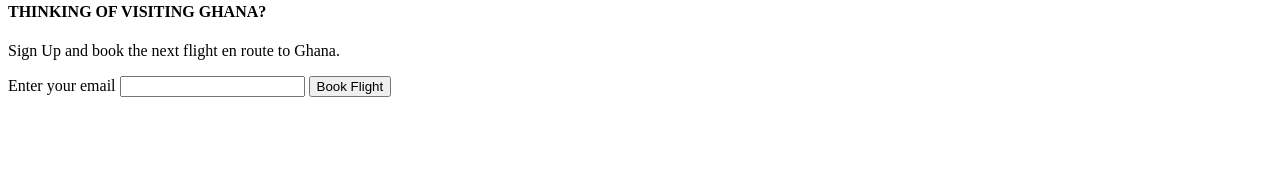
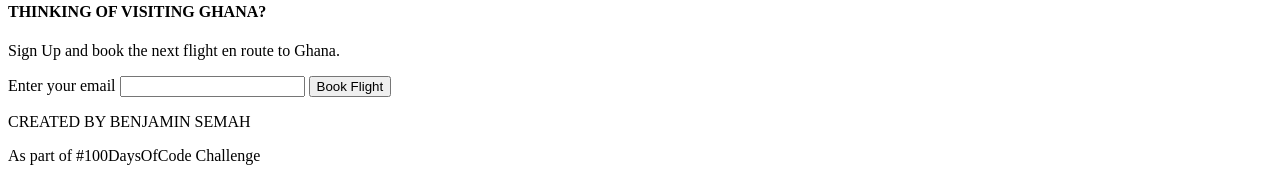
Before and after one commit to BenjaminSemah/GhanaLandingPage, a plain HTML site: page Index.html in a window 1280 px wide. Shown: the part 5376-5557 px from the top of the page. Before the commit the page ends 5481 px from the top, so only its background shows below. Drawn offline with Linux system fonts and the light colour scheme.

Commit message:
Footer Created
I have created the footer indicating my name as developer and also that this project was part of the #100DaysOfCode challenge.

```diff
--- a/Index.html
+++ b/Index.html
@@ -78,5 +78,10 @@
         </form>
     </section>
 
+    <footer>
+        <p class="creator">CREATED BY BENJAMIN SEMAH</p>
+        <p  class="challenge">As part of #100DaysOfCode Challenge</p>
+    </footer>
+
 </body>
 </html>
```
